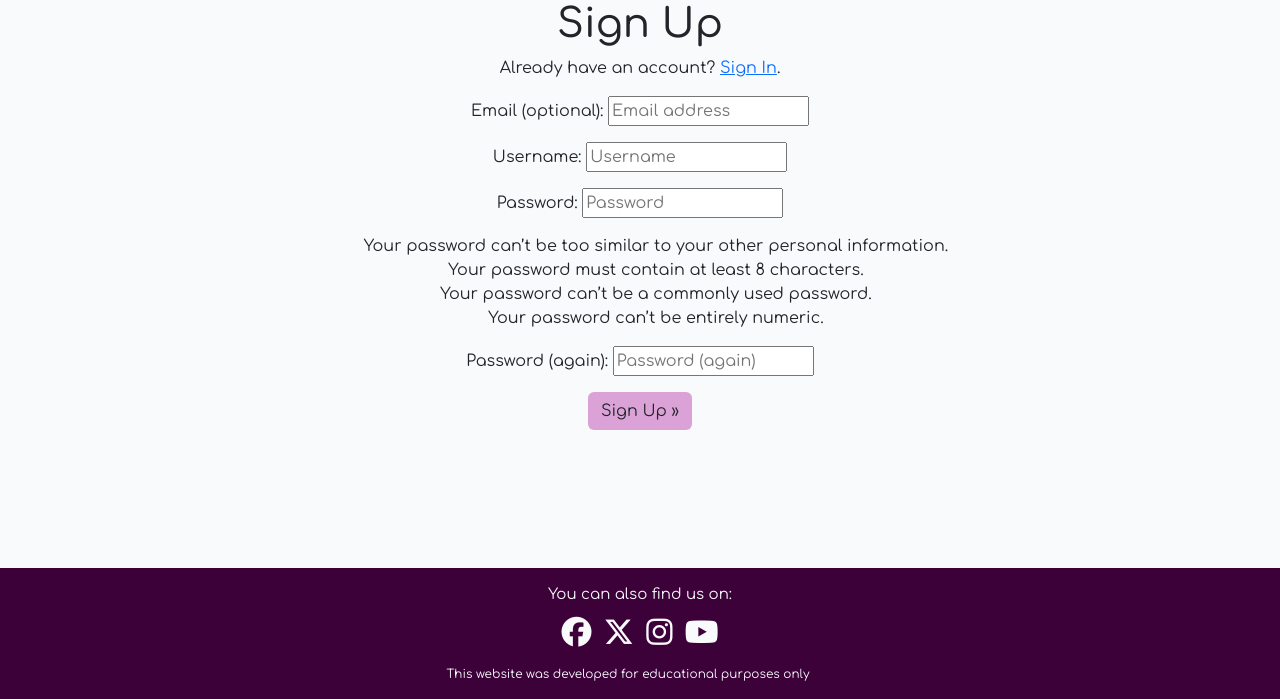
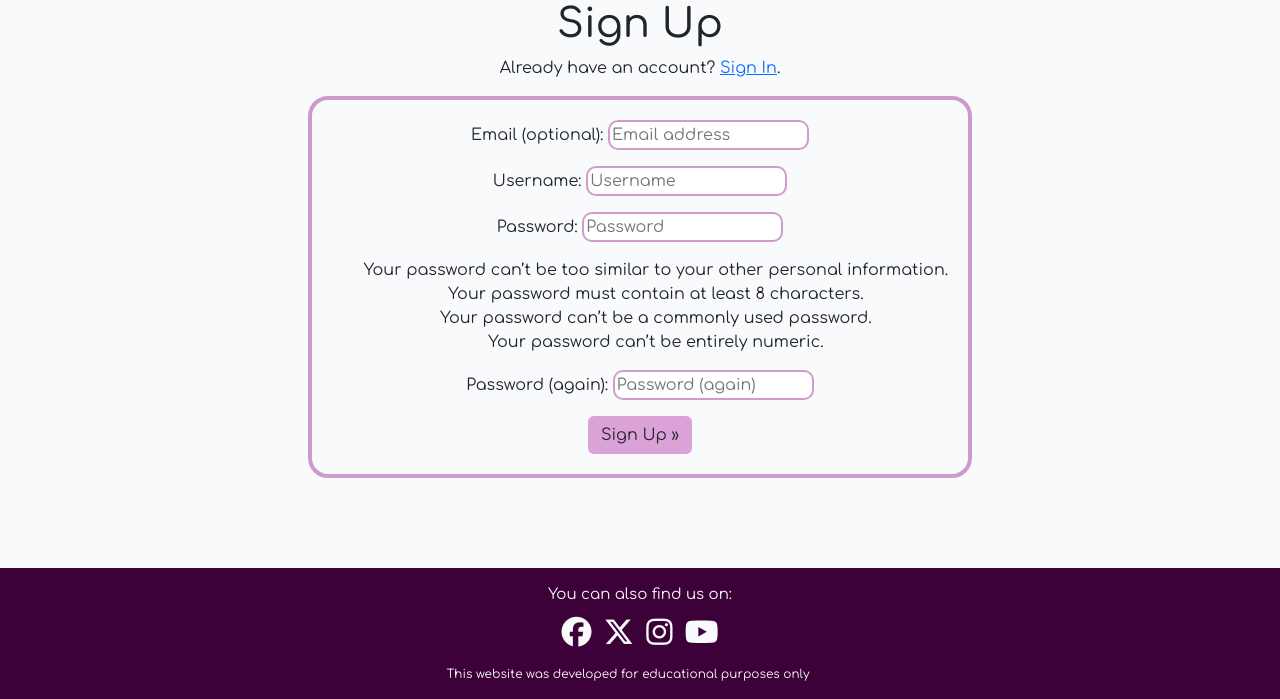
Before and after one commit to Nathisaraujo/project4, a Django app: page /accounts/signup/ in a window 1280 px wide. Shown: the part 101-800 px from the top of the page. Run offline with Django 4.2, Linux system fonts and the light colour scheme.

Commit message:
still styling sign up page

```diff
--- a/static/css/style.css
+++ b/static/css/style.css
@@ -361,6 +361,24 @@ div.register-card ul {
     justify-content: center;
 }
 
+.signup-style {
+    border: 4px solid #c27bbcc0 ;
+    border-radius: 20px;
+    padding: 20px;
+    max-width: 50em;
+    margin-bottom: 20px;
+}
+
+.signup-container {
+    display: flex;
+    justify-content: center;
+}
+
+input {
+    border-radius: 10px;
+    border: 2px solid #c27bbcc0
+}
+
 /* media query */
 
 @media only screen and (max-width: 1000px) {
--- a/templates/account/signup.html
+++ b/templates/account/signup.html
@@ -6,11 +6,13 @@
 
 {% block content %}
 
-<div class="text-center signup-style">
+<div class=" container text-center">
   <h1>{% trans "Sign Up" %}</h1>
 
   <p>{% blocktrans %}Already have an account? <a href="{{ login_url }}">Sign In</a>.{% endblocktrans %}</p>
 
+  <div class="signup-container">
+    <div class="signup-style">
       <form class="signup" id="signup_form" method="post" action="{% url 'account_signup' %}">
         {% csrf_token %}
         {{ form.as_p }}
@@ -20,4 +22,6 @@
         <button type="submit" class=" btn btn-sillytalks">{% trans "Sign Up" %} &raquo;</button>
       </form>
     </div>
+  </div>
+</div>
 {% endblock content %}
```
Also changed, not shown: 1 other file. Lines whose indentation alone changed are shown as unchanged.
